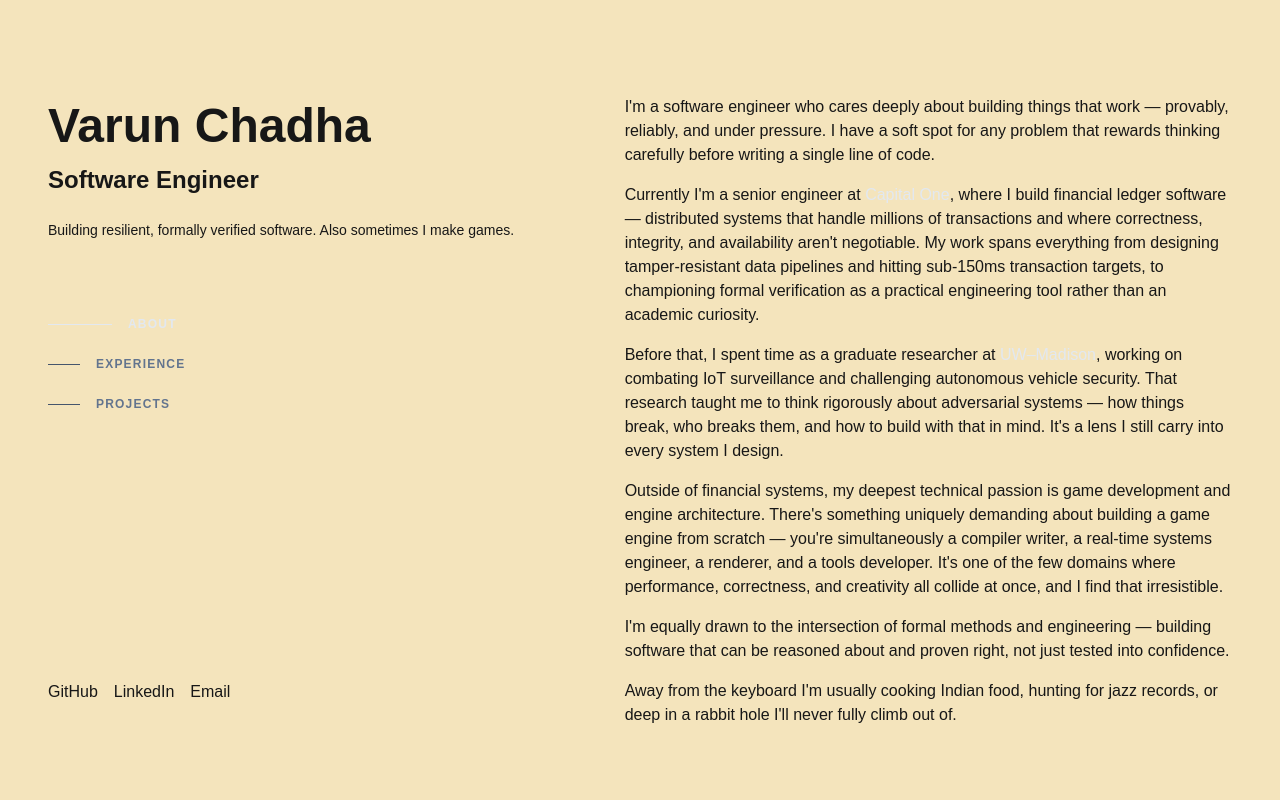
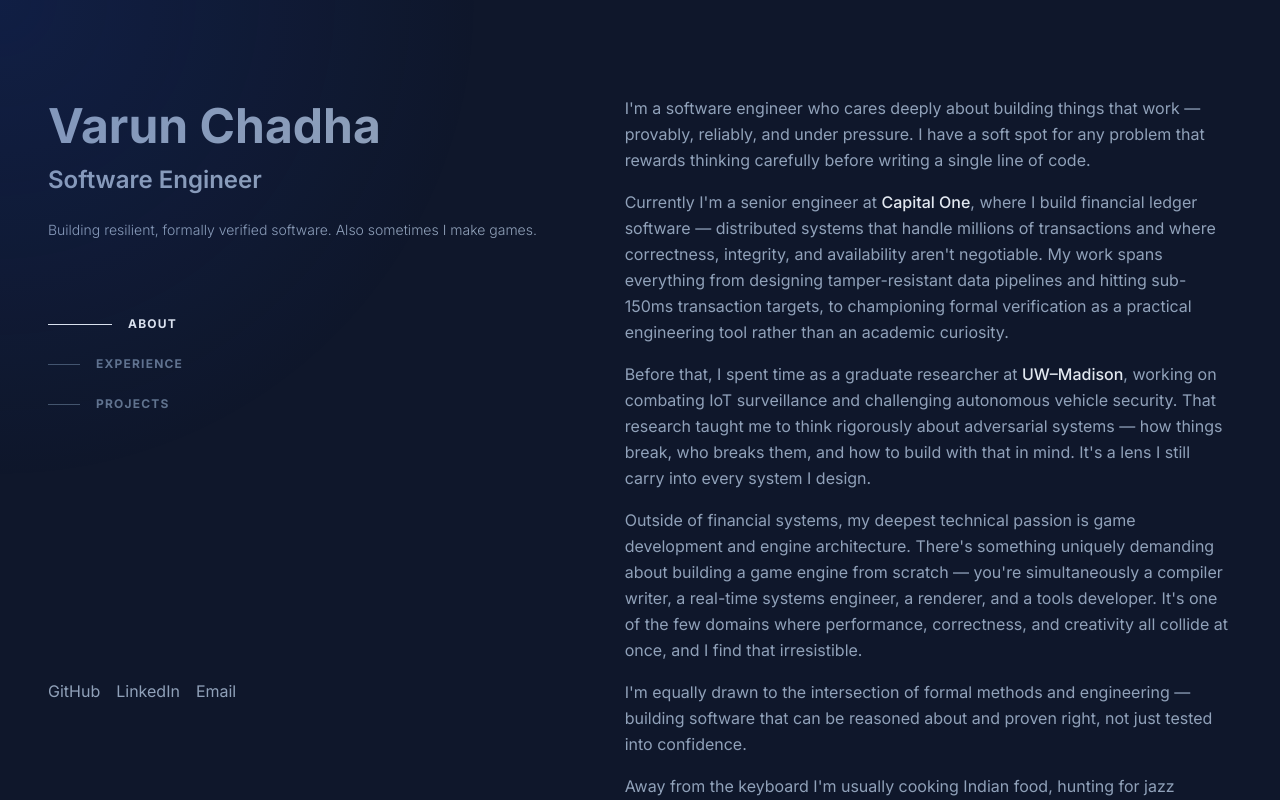
Before and after one commit to vchadha/portfolio, a Next.js app: page / in a window 1280 px wide. Shown: the top 800 px of the page. Built offline with nearby package versions, Linux system fonts and the light colour scheme.

Commit message:
Update styling and add gradient

```diff
--- a/src/app/globals.css
+++ b/src/app/globals.css
@@ -1,15 +1,7 @@
 @import "tailwindcss";
 
-:root {
-  --background: #f4e4bc;
-  --foreground: #171717;
-}
-
 @theme inline {
-  --color-background: var(--background);
-  --color-foreground: var(--foreground);
-  --font-sans: var(--font-geist-sans);
-  --font-mono: var(--font-geist-mono);
+  --font-sans: var(--font-inter);
 }
 
 html {
@@ -22,19 +14,6 @@ html {
   }
 }
 
-@media (prefers-color-scheme: dark) {
-  :root {
-    --background: #0a0a0a;
-    --foreground: #f4e4bc;
-  }
-}
-
-body {
-  background: var(--background);
-  color: var(--foreground);
-  font-family: Arial, Helvetica, sans-serif;
-}
-
 nav a.active .nav-indicator {
   width: 4rem;
   background-color: rgb(226 232 240);
--- a/src/app/layout.tsx
+++ b/src/app/layout.tsx
@@ -1,10 +1,9 @@
 import type { Metadata } from "next";
-import { Geist, Geist_Mono } from "next/font/google";
+import { Inter } from "next/font/google";
 import "./globals.css";
 
-const geistSans = Geist({ variable: "--font-geist-sans", subsets: ["latin"] });
-const geistMono = Geist_Mono({
-  variable: "--font-geist-mono",
+const inter = Inter({
+  variable: "--font-inter",
   subsets: ["latin"],
 });
 
@@ -24,16 +23,16 @@ export default function RootLayout({
         <script
           dangerouslySetInnerHTML={{
             __html: `
-            history.scrollRestoration = 'manual';
-            if (sessionStorage.getItem('scrollY')) {
-              document.documentElement.style.opacity = '0';
-            }
-          `,
+              history.scrollRestoration = 'manual';
+              if (sessionStorage.getItem('scrollY')) {
+                document.documentElement.style.opacity = '0';
+              }
+            `,
           }}
         />
       </head>
       <body
-        className={`${geistSans.variable} ${geistMono.variable} antialiased`}
+        className={`${inter.variable} bg-slate-900 font-sans leading-relaxed text-slate-400 antialiased selection:bg-teal-300 selection:text-teal-900`}
       >
         {children}
       </body>
--- a/src/app/page.tsx
+++ b/src/app/page.tsx
@@ -2,6 +2,7 @@ import ProfileAside from "@/components/ProfileAside";
 import About from "@/components/sections/About";
 import Experience from "@/components/sections/Experience";
 import Projects from "@/components/sections/Projects";
+import SpotlightGradient from "@/components/SpotlightGradient";
 
 export default function Home() {
   return (
@@ -12,7 +13,9 @@ export default function Home() {
       <a href="#nav" className="sr-only focus:not-sr-only">
         Skip to navigation
       </a>
-      <div className="mx-auto min-h-screen max-w-screen-xl px-6 lg:px-12">
+      <div className="relative">
+        <SpotlightGradient />
+        <div className="mx-auto min-h-screen max-w-screen-xl px-6 py-12 md:px-12 md:py-16 lg:py-0">
           <div className="lg:flex lg:justify-between lg:gap-4">
             <ProfileAside />
             <main id="content" className="pt-24 lg:w-[52%] lg:py-24">
@@ -22,6 +25,7 @@ export default function Home() {
             </main>
           </div>
         </div>
+      </div>
     </>
   );
 }
--- /dev/null
+++ b/src/components/SpotlightGradient.tsx
@@ -0,0 +1,16 @@
+"use client";
+
+import { useMousePosition } from "@/hooks/useMousePosition";
+
+export default function SpotlightGradient() {
+  const { x, y } = useMousePosition();
+
+  return (
+    <div
+      className="pointer-events-none fixed inset-0 z-30 transition-none"
+      style={{
+        background: `radial-gradient(600px at ${x}px ${y}px, rgba(29, 78, 216, 0.15), transparent 80%)`,
+      }}
+    />
+  );
+}
--- /dev/null
+++ b/src/hooks/useMousePosition.ts
@@ -0,0 +1,16 @@
+import { useState, useEffect } from "react";
+
+export function useMousePosition() {
+  const [position, setPosition] = useState({ x: 0, y: 0 });
+
+  useEffect(() => {
+    const handleMouseMove = (e: MouseEvent) => {
+      setPosition({ x: e.clientX, y: e.clientY });
+    };
+
+    window.addEventListener("mousemove", handleMouseMove);
+    return () => window.removeEventListener("mousemove", handleMouseMove);
+  }, []);
+
+  return position;
+}
```
Lines whose indentation alone changed are shown as unchanged.
